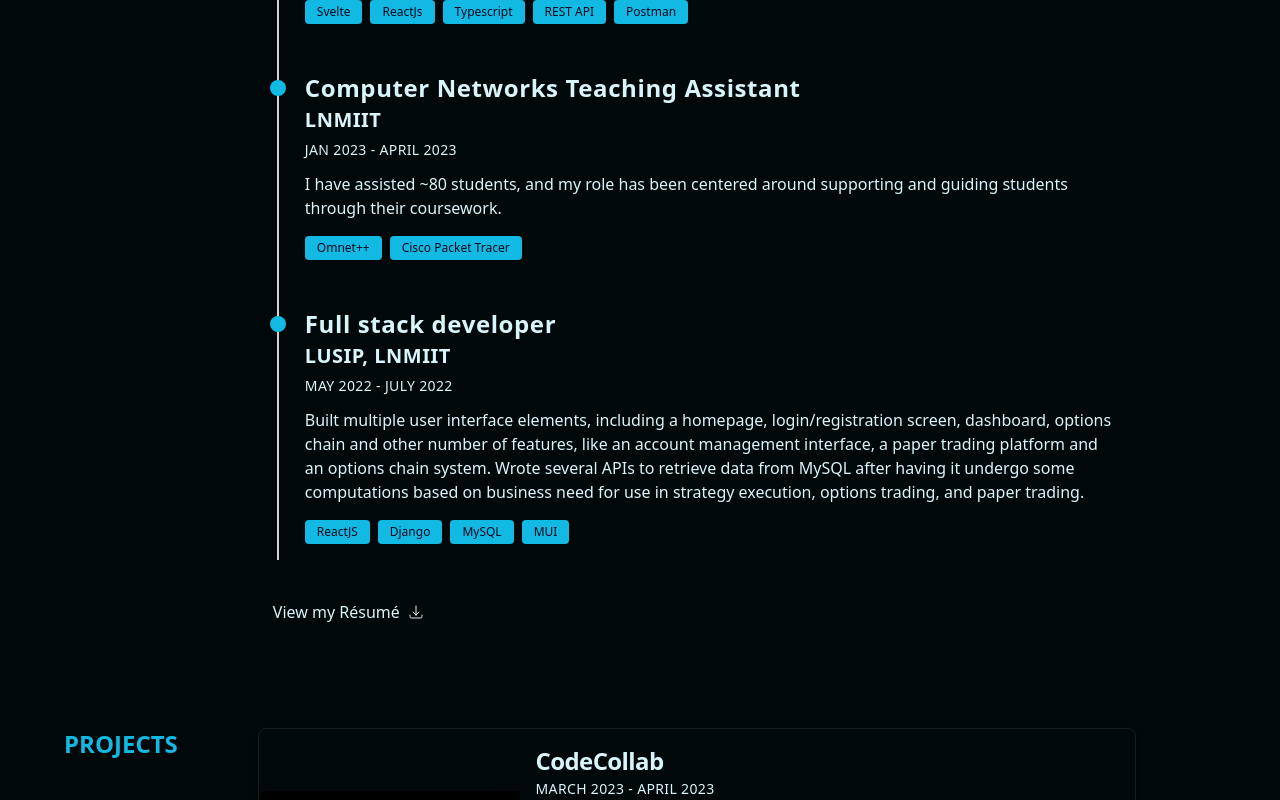
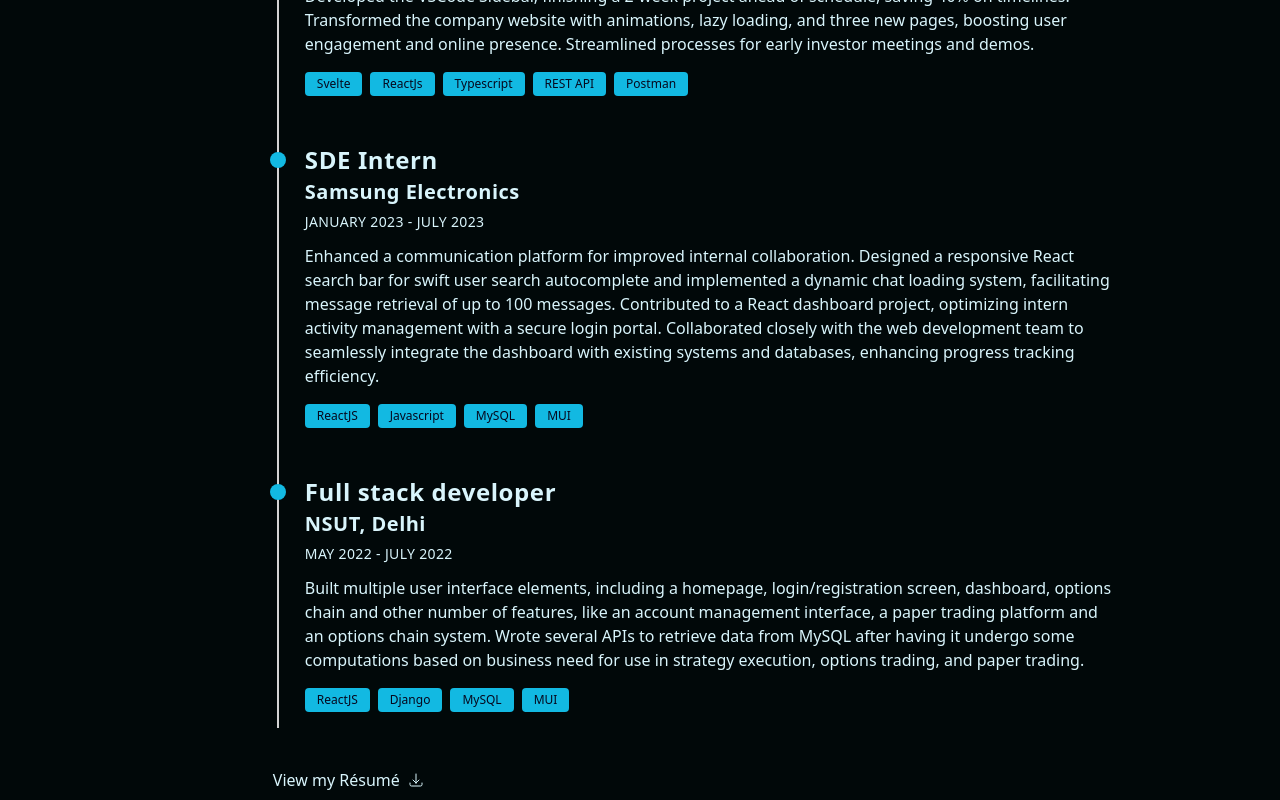
Before and after one commit to AbhishekRaj27/portfolio-v2, a React (Vite) app: page / in a window 1280 px wide. Shown: the part 1600-2400 px from the top of the page. Built offline with nearby package versions, Linux system fonts and the light colour scheme.

Commit message:
Update #2

```diff
--- a/src/assets/experience.js
+++ b/src/assets/experience.js
@@ -4,21 +4,22 @@
         company: "Wreken Inc.",
         from: "August 2023",
         to: "Present",
-        description: "....In progress....",
+        description:
+            "Led the creation of a dynamic Svelte-based VSCode plugin, fast-tracking 3rd party code integration. Developed the VSCode Sidebar, finishing a 2-week project ahead of schedule, saving 40% on timelines. Transformed the company website with animations, lazy loading, and three new pages, boosting user engagement and online presence. Streamlined processes for early investor meetings and demos.",
         tags: ["Svelte", "ReactJs", "Typescript", "REST API", "Postman"],
     },
     {
-        designation: "Computer Networks Teaching Assistant",
-        company: "LNMIIT",
-        from: "Jan 2023",
-        to: "April 2023",
+        designation: "SDE Intern",
+        company: "Samsung Electronics",
+        from: "January 2023",
+        to: "July 2023",
         description:
-            "I have assisted ~80 students, and  my role has been centered around supporting and guiding students through their coursework.",
-        tags: ["Omnet++", "Cisco Packet Tracer"],
+            "Enhanced a communication platform for improved internal collaboration. Designed a responsive React search bar for swift user search autocomplete and implemented a dynamic chat loading system, facilitating message retrieval of up to 100 messages. Contributed to a React dashboard project, optimizing intern activity management with a secure login portal. Collaborated closely with the web development team to seamlessly integrate the dashboard with existing systems and databases, enhancing progress tracking efficiency.",
+        tags: ["ReactJS", "Javascript", "MySQL", "MUI"],
     },
     {
         designation: "Full stack developer",
-        company: "LUSIP, LNMIIT",
+        company: "NSUT, Delhi",
         from: "May 2022",
         to: "July 2022",
         description:
--- a/src/assets/projects.js
+++ b/src/assets/projects.js
@@ -1,34 +1,42 @@
 export const projects = [
     {
-        title: 'CodeCollab',
-        linklink: 'https://nkg-cc.netlify.app/',
-        githubLink: 'https://github.com/nitishgupta08/CodeCollab',
-        imgSrc: '/codecollab.jpg',
-        from: 'March 2023',
-        to: 'April 2023',
-        description: 'An online code editor that allows users to work together on coding projects in a shared space. Implemented several APIs that perform CRUD operations on users and the spaces they own. Users can  choose variety of languages and themes.',
-        tags: ['ReactJS', 'NodeJS', 'MongoDB', 'Socket.io', 'MUI', 'Codemirror']
+        title: "CodeCollab",
+        linklink: "https://nkg-cc.netlify.app/",
+        githubLink: "https://github.com/AbhishekRaj27/CodeCollabHub",
+        imgSrc: "/codecollab.jpg",
+        from: "April 2023",
+        to: "June 2023",
+        description:
+            "An online code editor that allows users to work together on coding projects in a shared space. Implemented several APIs that perform CRUD operations on users and the spaces they own. Users can  choose variety of languages and themes.",
+        tags: [
+            "ReactJS",
+            "NodeJS",
+            "MongoDB",
+            "Socket.io",
+            "MUI",
+            "Codemirror",
+        ],
     },
     {
-        title: 'algotradersonline',
+        title: "algotradersonline",
         linklink: null,
-        githubLink: 'https://github.com/nitishgupta08/algotradersonline',
-        imgSrc: '/algotraders.png',
-        from: 'Jan 2022',
-        to: 'Sept 2022',
-        description: 'Implemented a wide range of account management, paper trading, and options chain features, as well as a homepage, login/registration screen, dashboard, and options chain. Wrote several APIs to retrieve data from MySQL after processing it for use in strategy execution, options trading, and paper trading, taking into account the specific needs of the business.',
-        tags: ['ReactJS', 'Django', 'MySQL', 'Python', 'Apache']
-
+        githubLink: "https://github.com/nitishgupta08/algotradersonline",
+        imgSrc: "/algotraders.png",
+        from: "Jan 2022",
+        to: "Sept 2022",
+        description:
+            "Implemented a wide range of account management, paper trading, and options chain features, as well as a homepage, login/registration screen, dashboard, and options chain. Wrote several APIs to retrieve data from MySQL after processing it for use in strategy execution, options trading, and paper trading, taking into account the specific needs of the business.",
+        tags: ["ReactJS", "Django", "MySQL", "Python", "Apache"],
     },
     {
-        title: 'Sorting Visualizer',
-        linklink: 'https://ng-sorting-visualizer.netlify.app/',
-        githubLink: 'https://github.com/nitishgupta08/Sorting-Visualizer',
-        imgSrc: '/sorting.png',
-        from: 'July 2021',
-        to: 'Aug 2021',
-        description: 'This website visualizes various sorting techniques like bubble sort, quick sort, insertion sort, selection sort, merge sort, shell sort and heap sort. Sorting animation speed can be changed while the array is sorted. You can generate arrays ranging from size 2 to 100 and randomize them. This site is also responsive.',
-        tags: ['HTML', 'CSS', 'Javascript']
-
-    }
-]
+        title: "Sorting Visualizer",
+        linklink: "https://ng-sorting-visualizer.netlify.app/",
+        githubLink: "https://github.com/nitishgupta08/Sorting-Visualizer",
+        imgSrc: "/sorting.png",
+        from: "July 2021",
+        to: "Aug 2021",
+        description:
+            "This website visualizes various sorting techniques like bubble sort, quick sort, insertion sort, selection sort, merge sort, shell sort and heap sort. Sorting animation speed can be changed while the array is sorted. You can generate arrays ranging from size 2 to 100 and randomize them. This site is also responsive.",
+        tags: ["HTML", "CSS", "Javascript"],
+    },
+];
```
